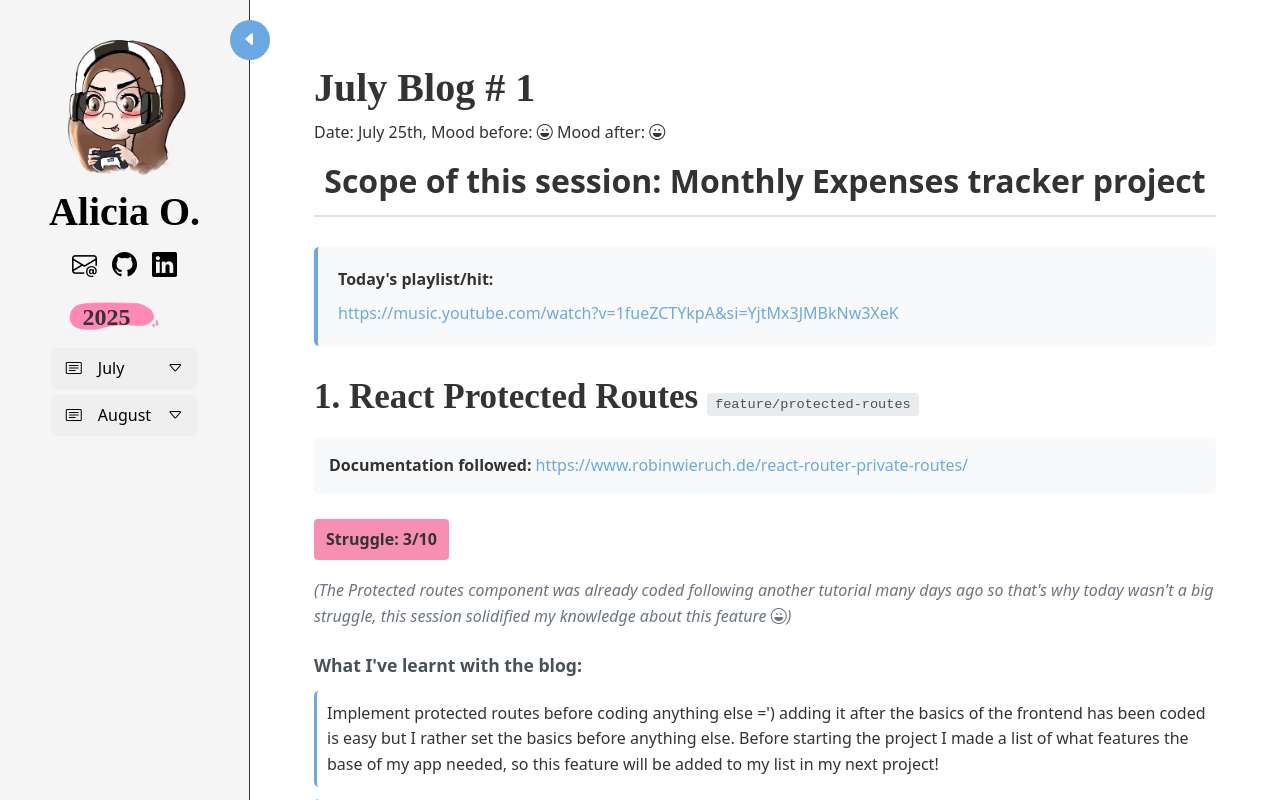
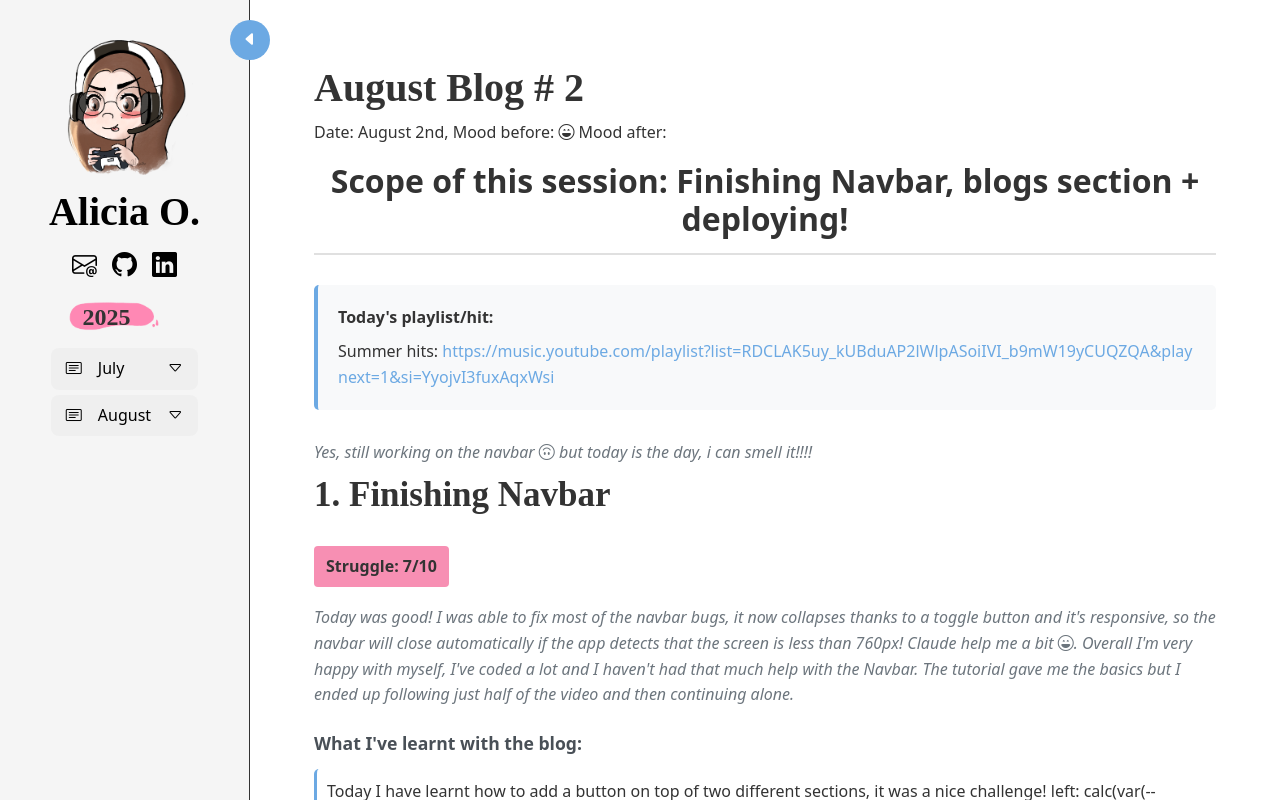
Before and after one commit to Alicia-OC/aliciaoc-portfolio, a React (Create React App) app: page /#/blog in a window 1280 px wide. Shown: the top 800 px of the page. Built offline with nearby package versions, Linux system fonts and the light colour scheme; a web font is replaced by a local one.

Commit message:
the blogs component now detects the latest blog entry added and displays it upon 1st rendering

```diff
--- a/src/pages/Blog.jsx
+++ b/src/pages/Blog.jsx
@@ -8,13 +8,16 @@ import useMobileToggle from "../components/useMobileToggle";
 import BlogContent from "../Blogs/BlogsContainer";
 
 const Blog = () => {
-  const [blog, setBlog] = useState(BlogEntry[0].months[0].items[0]);
+  const latestBlog = BlogEntry[0].months.slice(-1)[0].items.slice(-1)[0];
+  const latestMonth = BlogEntry[0].months.slice(-1)[0].month;
+  const itemsSize = BlogEntry[0].months.slice(-1)[0].items.length
+
+  const [blog, setBlog] = useState(latestBlog);
   const [isSidebarClosed, setIsSidebarClosed] = useState(false);
   const [isOpen, setIsOpen] = useState(null);
-  const [hashtag, setHashtag] = useState(BlogEntry.length - 1);
-  const [hashtagMonth, setHashtagMonth] = useState(
-    BlogEntry[0].months[0].month
-  );
+
+  const [hashtag, setHashtag] = useState(itemsSize - 1);
+  const [hashtagMonth, setHashtagMonth] = useState(latestMonth);
 
   const toggleSubMenu = (button) => {
     setIsOpen((prev) => (prev === button ? null : button));
```
